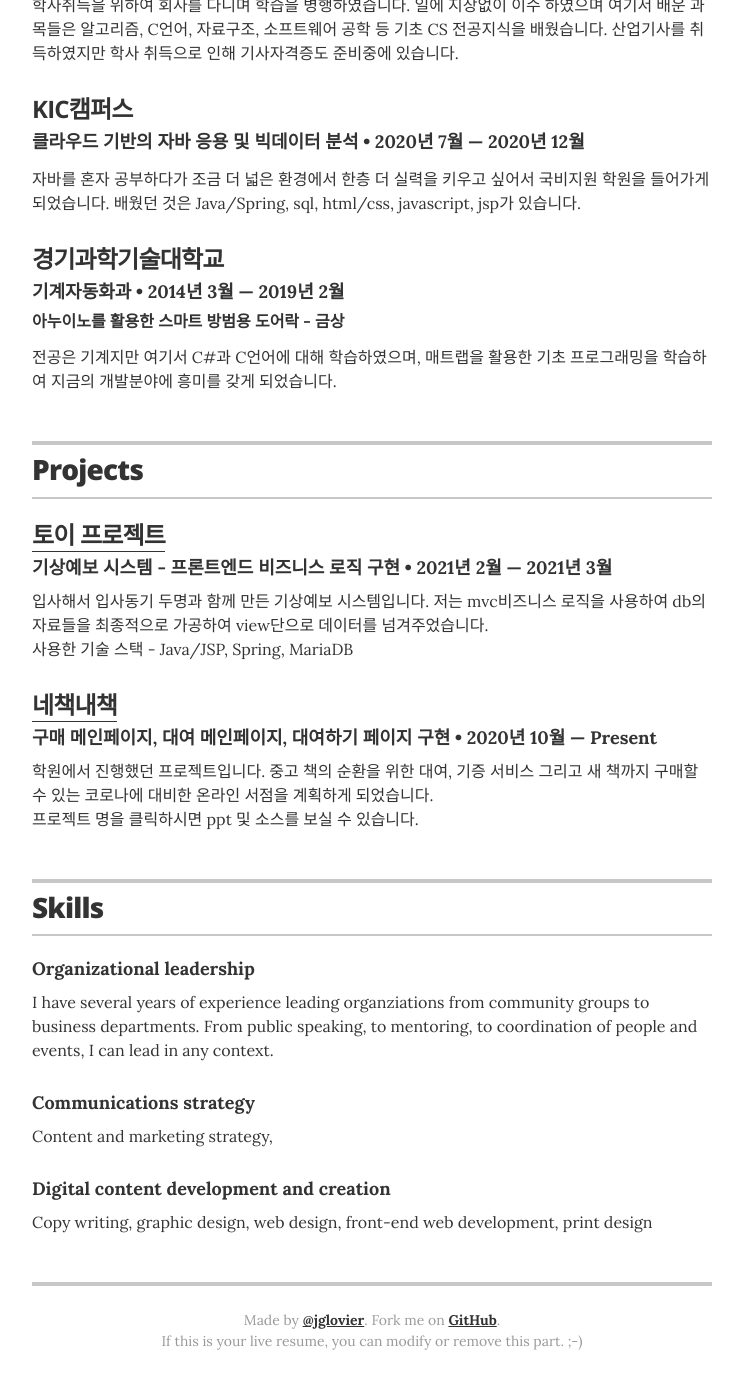
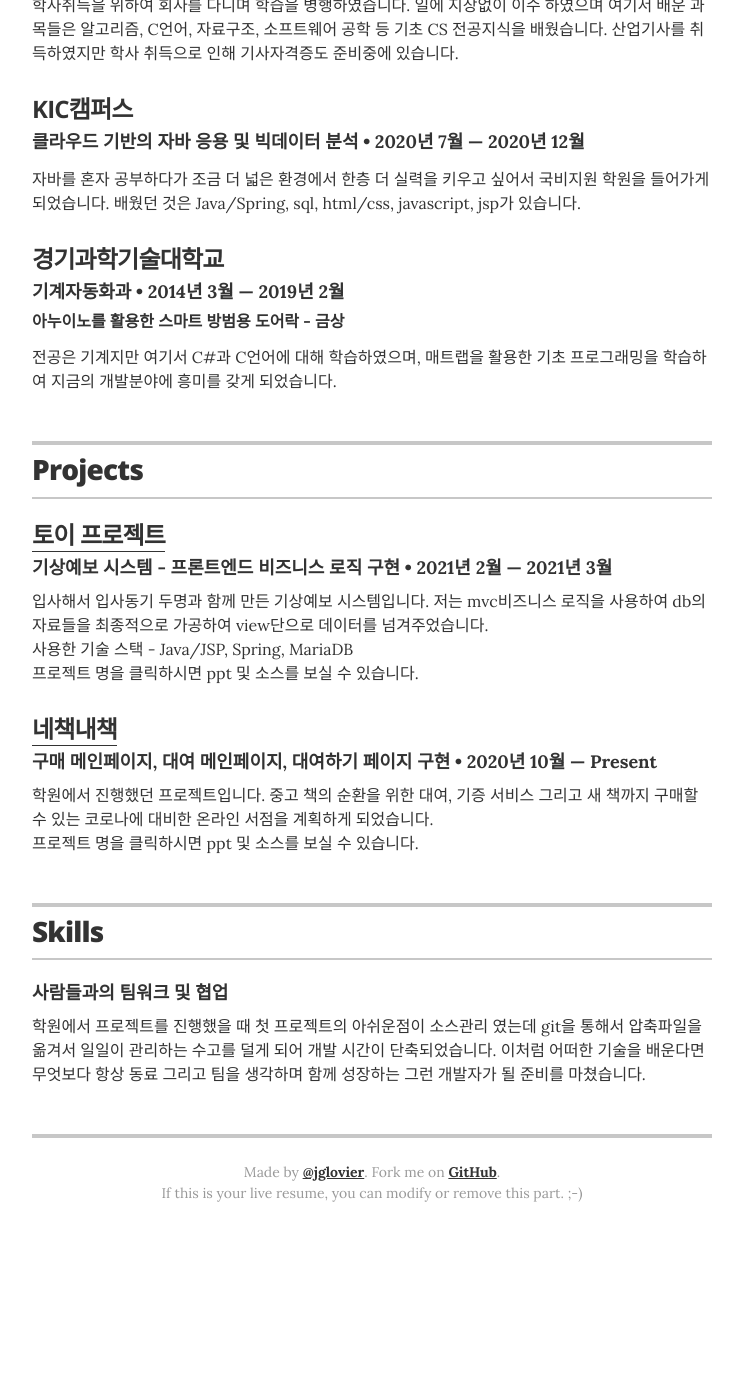
Before and after one commit to lsj8367/lsj8367.github.io, a Jekyll site: the page built from index.html, in a window 1280 px wide and 1400 px high, scrolled down 1090 px. Shown: the top 1389 px of the window, without its empty margins (268-1011 px from the left). Built offline with Jekyll 4.4.1, drawn with Linux system fonts in a browser that asks for light colours; after the commit the page ends 2342 px from its top, so only the background shows below that.

Commit message:
이력서 수정
skills 기입 projects 수정, main화면 수정, md파일 수정

```diff
--- a/_config.yml
+++ b/_config.yml
@@ -18,9 +18,9 @@ resume_contact_email:           "dyctdy@gmail.com"
 
 # the next two items are used for schema itemprops in _layouts/resume.html
 resume_contact_telephone:       "010-8831-8367"
-resume_contact_address:         "742 Evergreen Terrace, Springfield"
+resume_contact_address:         "경기도 부천시 작동로50번길 10"
 
-resume_header_contact_info:     "742 Evergreen Terrace, Springfield • 555-7334 • lisasimpson@youremailaddress.com"
+resume_header_contact_info:     "010-8831-8367 • dyctdy@gmail.com" # 경기도 부천시 작동로50번길 10 •
 display_header_contact_info:    "false"
 
 resume_header_intro: "<p>저는 백엔드에 관심이 있는 주니어 개발자 이승재입니다.
--- a/_data/projects.yml
+++ b/_data/projects.yml
@@ -6,7 +6,7 @@
   role: 기상예보 시스템 - 프론트엔드 비즈니스 로직 구현
   duration: 2021년 2월 &mdash; 2021년 3월
   url: "https://github.com/lsj8367/Project"
-  description: 입사해서 입사동기 두명과 함께 만든 기상예보 시스템입니다. 저는 mvc비즈니스 로직을 사용하여 db의 자료들을 최종적으로 가공하여 view단으로 데이터를 넘겨주었습니다. <br> 사용한 기술 스택 - Java/JSP, Spring, MariaDB
+  description: 입사해서 입사동기 두명과 함께 만든 기상예보 시스템입니다. 저는 mvc비즈니스 로직을 사용하여 db의 자료들을 최종적으로 가공하여 view단으로 데이터를 넘겨주었습니다. <br> 사용한 기술 스택 - Java/JSP, Spring, MariaDB <br>프로젝트 명을 클릭하시면 ppt 및 소스를 보실 수 있습니다.
 
 - project: 네책내책
   role: 구매 메인페이지, 대여 메인페이지, 대여하기 페이지 구현
--- a/_data/skills.yml
+++ b/_data/skills.yml
@@ -1,12 +1,12 @@
 # Skills
 # Organizational leadership
-- skill: Organizational leadership
-  description: I have several years of experience leading organziations from community groups to business departments. From public speaking, to mentoring, to coordination of people and events, I can lead in any context.
+- skill: 사람들과의 팀워크 및 협업
+  description: 학원에서 프로젝트를 진행했을 때 첫 프로젝트의 아쉬운점이 소스관리 였는데 git을 통해서 압축파일을 옮겨서 일일이 관리하는 수고를 덜게 되어 개발 시간이 단축되었습니다. 이처럼 어떠한 기술을 배운다면 무엇보다 항상 동료 그리고 팀을 생각하며 함께 성장하는 그런 개발자가 될 준비를 마쳤습니다.
 
 # Communications strategy
-- skill: Communications strategy
-  description: Content and marketing strategy,
+# - skill: Communications strategy
+  # description: Content and marketing strategy,
 
 # Digital content development and creation
-- skill: Digital content development and creation
-  description: Copy writing, graphic design, web design, front-end web development, print design
+# - skill: Digital content development and creation
+#   description: Copy writing, graphic design, web design, front-end web development, print design
```
Also changed, not shown: README.md.
